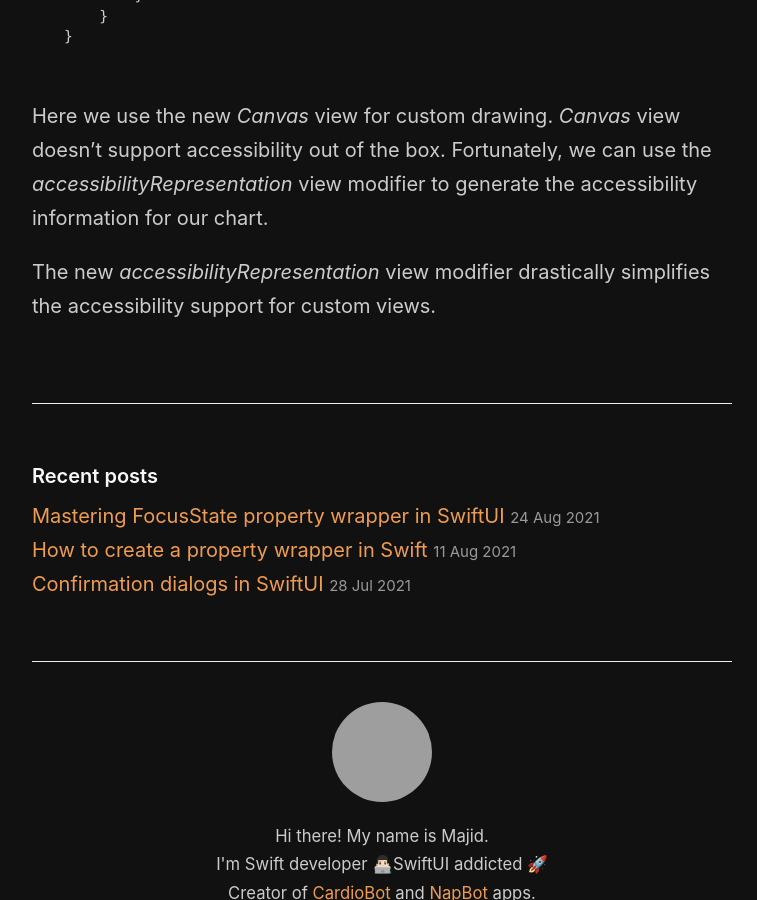
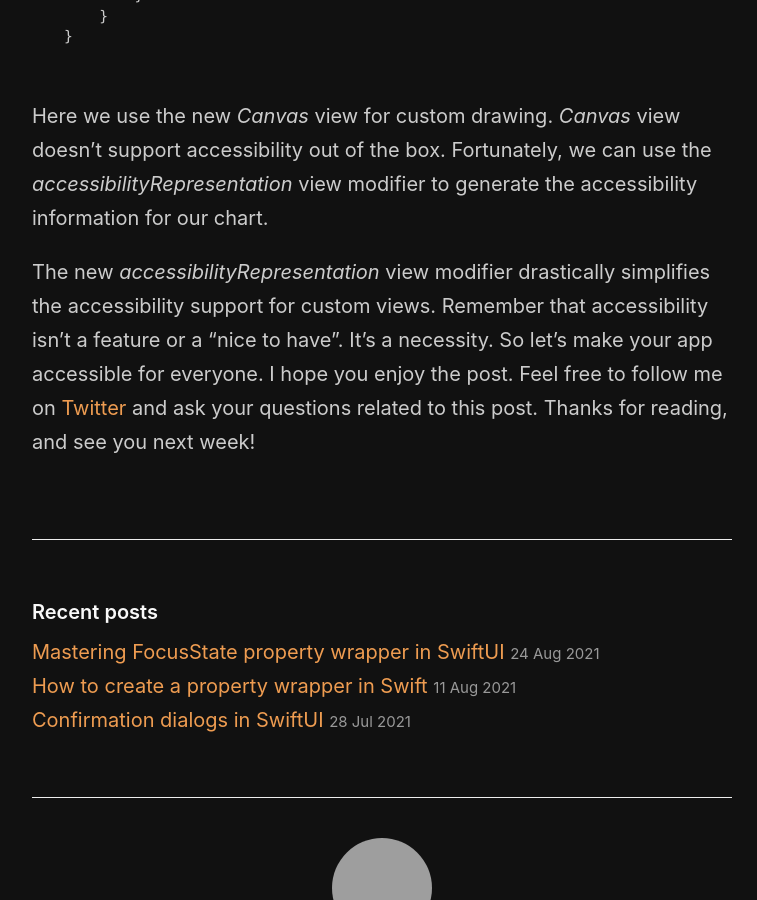
Before and after one commit to mecid/mecid.github.io, a Jekyll site: the page built from _posts/2021-09-01-the-power-of-accessibility-representation-view-modifier-in-swiftui.md, in a window 1280 px wide and 900 px high, scrolled down 3350 px, cut to the strip 0-900 px from the top of the window. Shown: the whole strip, without its empty margins (258-1015 px from the left). Built offline with Jekyll 4.4.1, drawn with Linux system fonts in a browser that asks for light colours; grey boxes are pictures that could not be loaded.

Commit message:
Conclusion added to accessibility representation post

```diff
--- a/_posts/2021-09-01-the-power-of-accessibility-representation-view-modifier-in-swiftui.md
+++ b/_posts/2021-09-01-the-power-of-accessibility-representation-view-modifier-in-swiftui.md
@@ -99,4 +99,4 @@ struct BarChartView: View {
 
 Here we use the new *Canvas* view for custom drawing. *Canvas* view doesn't support accessibility out of the box. Fortunately, we can use the *accessibilityRepresentation* view modifier to generate the accessibility information for our chart.
 
-The new *accessibilityRepresentation* view modifier drastically simplifies the accessibility support for custom views.
+The new *accessibilityRepresentation* view modifier drastically simplifies the accessibility support for custom views. Remember that accessibility isn't a feature or a "nice to have". It's a necessity. So let's make your app accessible for everyone. I hope you enjoy the post. Feel free to follow me on [Twitter](https://twitter.com/mecid) and ask your questions related to this post. Thanks for reading, and see you next week!
```
